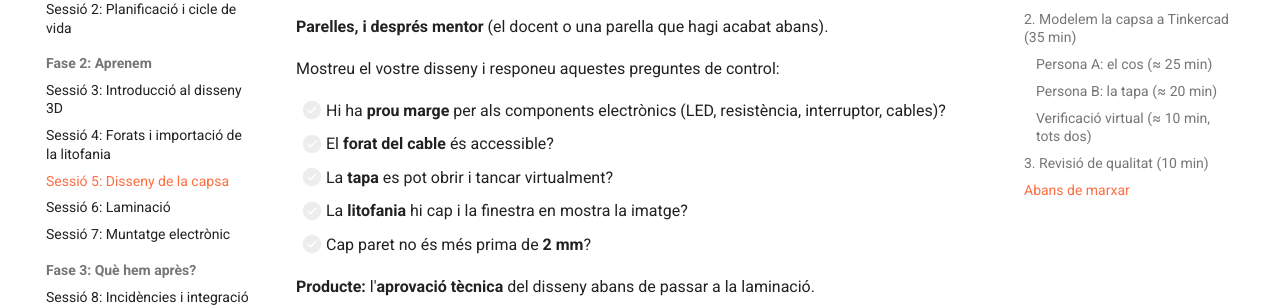
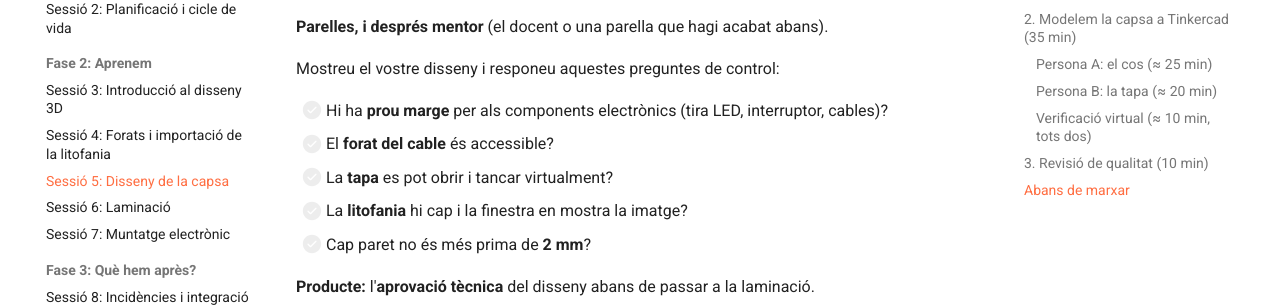
Before and after one commit to AlbertGodina/llum-i-memoria, an MkDocs documentation site: the page built from docs/fase2-aprenem/s05-disseny-capsa.md, in a window 1280 px wide and 900 px high, scrolled down 3752 px. Shown: the part 215-522 px from the top of the window. Built offline with MkDocs 1.6.1 and Material for MkDocs 9.7.7, drawn with Linux system fonts in a browser that asks for light colours; comment, search, counter and statistics services are not loaded; some of the changed text lies outside the part shown.

Commit message:
Clarify cavity description and checklist items
Updated the description of the cavity to specify 'tira LED' instead of just 'LED'. Adjusted checklist items for clarity regarding electronic components.

```diff
--- a/docs/fase2-aprenem/s05-disseny-capsa.md
+++ b/docs/fase2-aprenem/s05-disseny-capsa.md
@@ -30,7 +30,7 @@ De davant cap enrere, el cos té aquesta estructura:
 |---|---|
 | Paret del davant (2 mm) | El marc, amb la finestra per on es veu la imatge |
 | Encaix (gruix de la litofania + 1 mm) | L'espai on s'asseu la litofania |
-| Cavitat (25 mm) | L'espai per al LED, la resistència, l'interruptor i els cables |
+| Cavitat (25 mm) | L'espai per a la tira LED, l'interruptor i els cables |
 | Darrere | Obert: es tanca amb la tapa |
 
 ### Calculeu les dimensions
@@ -105,7 +105,7 @@ Quan acabeu, ajudeu la vostra parella.
 
 Mostreu el vostre disseny i responeu aquestes preguntes de control:
 
-- [ ] Hi ha **prou marge** per als components electrònics (LED, resistència, interruptor, cables)?
+- [ ] Hi ha **prou marge** per als components electrònics (tira LED, interruptor, cables)?
 - [ ] El **forat del cable** és accessible?
 - [ ] La **tapa** es pot obrir i tancar virtualment?
 - [ ] La **litofania** hi cap i la finestra en mostra la imatge?
```
